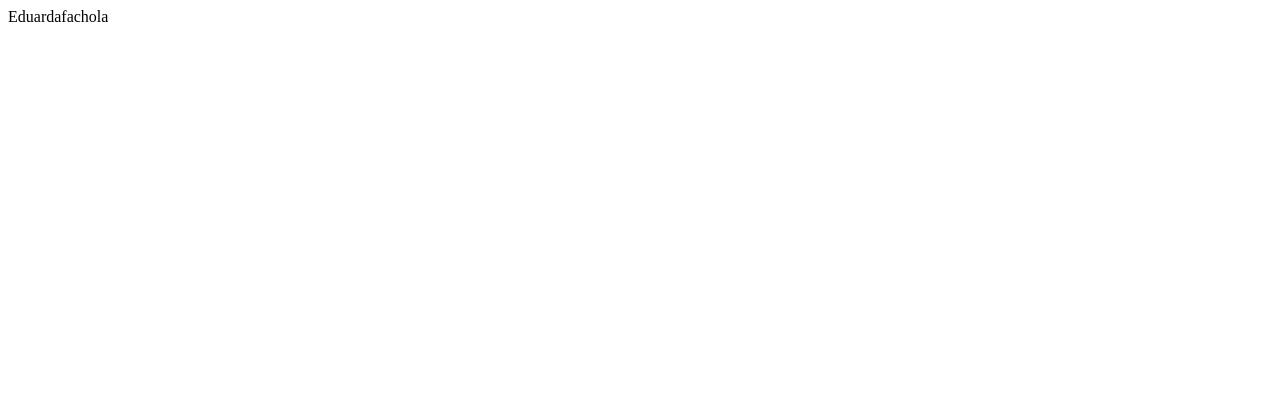
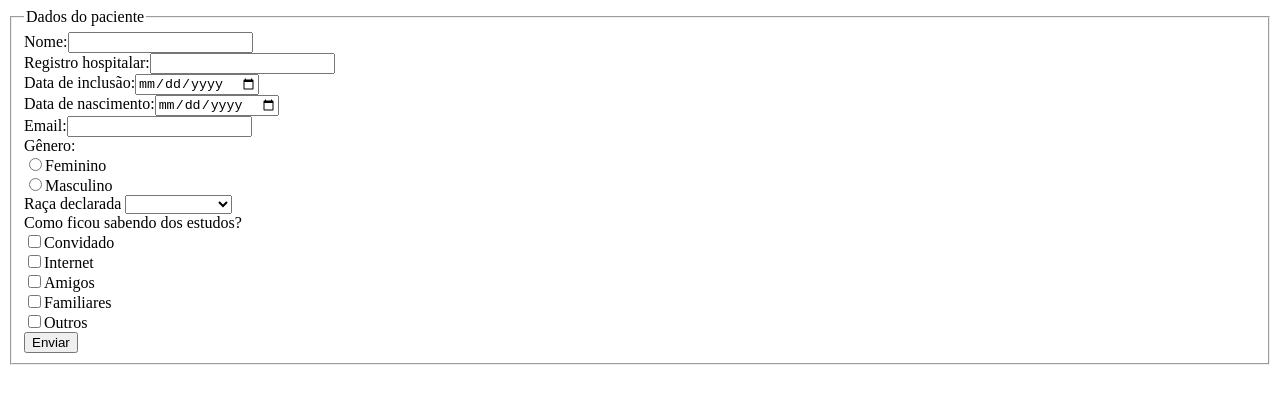
Before and after one commit to eduardafachola/Eduardafachola.github.io, a plain HTML site: page index.html in a window 1280 px wide. Drawn offline with Linux system fonts and the light colour scheme.

Commit message:
Update index.html

```diff
--- a/index.html
+++ b/index.html
@@ -1 +1,45 @@
-Eduardafachola
+<html lang="en">
+<head>
+    <meta charset="UTF-8">
+    <meta name="viewport" content="width=device-width, initial-scale=1.0">
+    <title>Document</title>
+</head>
+<body>
+<fieldset>
+    <legend>Dados do paciente</legend>
+Nome:<input type="text" name="nome"/>
+<br>
+Registro hospitalar:<input type="text" name="Registro hospitalar"/>
+<br>
+Data de inclusão:<input type="date" name="Data"/>
+<br>
+Data de nascimento:<input type="date" name="Data"/>
+<br>
+Email:<input type="email" name="usermail"/>
+<br>
+Gênero:
+<br>
+<input type="radio" name="sexo" value="Feminino"/>Feminino<br>
+<input type="radio" name="sexo" value="Masculino"/>Masculino<br>
+Raça declarada <select name="raca">
+    <option value=""></option>
+    <option value="Branca">Branca</option>
+    <option value="Negra">Negra</option>
+    <option value="Parda">Parda</option>
+    <option value="Amarela">Amarela</option>
+    <option value="Indígena">Indígena</option>
+    <option value="Desconhecida">Desconhecida</option>
+</select>
+<br>
+Como ficou sabendo dos estudos?<br>
+<input type="checkbox" name="estudo" value="Convidado"/>Convidado<br>
+<input type="checkbox" name="estudo" value="Internet"/>Internet<br>
+<input type="checkbox" name="estudo" value="Amigos"/>Amigos<br>
+<input type="checkbox" name="estudo" value="Familiares"/>Familiares<br>
+<input type="checkbox" name="estudo" value="Outros"/>Outros<br>
+<button type="button">
+    Enviar
+</button>
+</fieldset>
+</body>
+</html>
```
